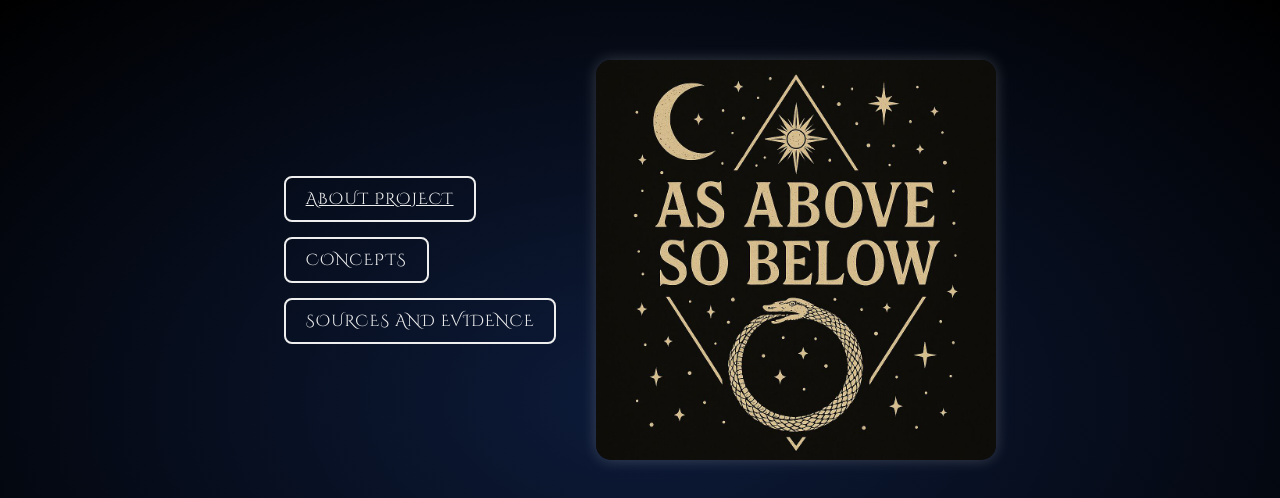
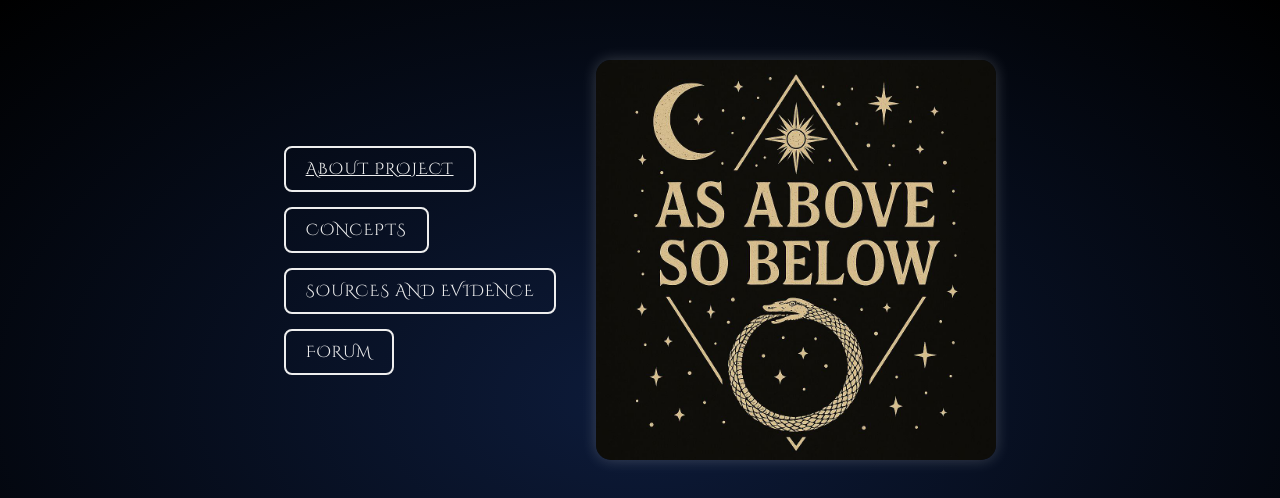
Before and after one commit to woodstockdelirium/hermetism, a plain HTML site: page index.html in a window 1280 px wide. Shown: the top 498 px of the page. Drawn offline with Linux system fonts and the light colour scheme.

Commit message:
Update index.html

```diff
--- a/index.html
+++ b/index.html
@@ -81,6 +81,7 @@
       <a href="about.html" class="mystic-button">About project</a>
       <a class="mystic-button">Concepts</a>
       <a class="mystic-button">Sources and evidence</a>
+      <a class="mystic-button">Forum</a>
     </div>
     <img src="asabove_sobelow.jpg" alt="As Above So Below">
   </div>
```
